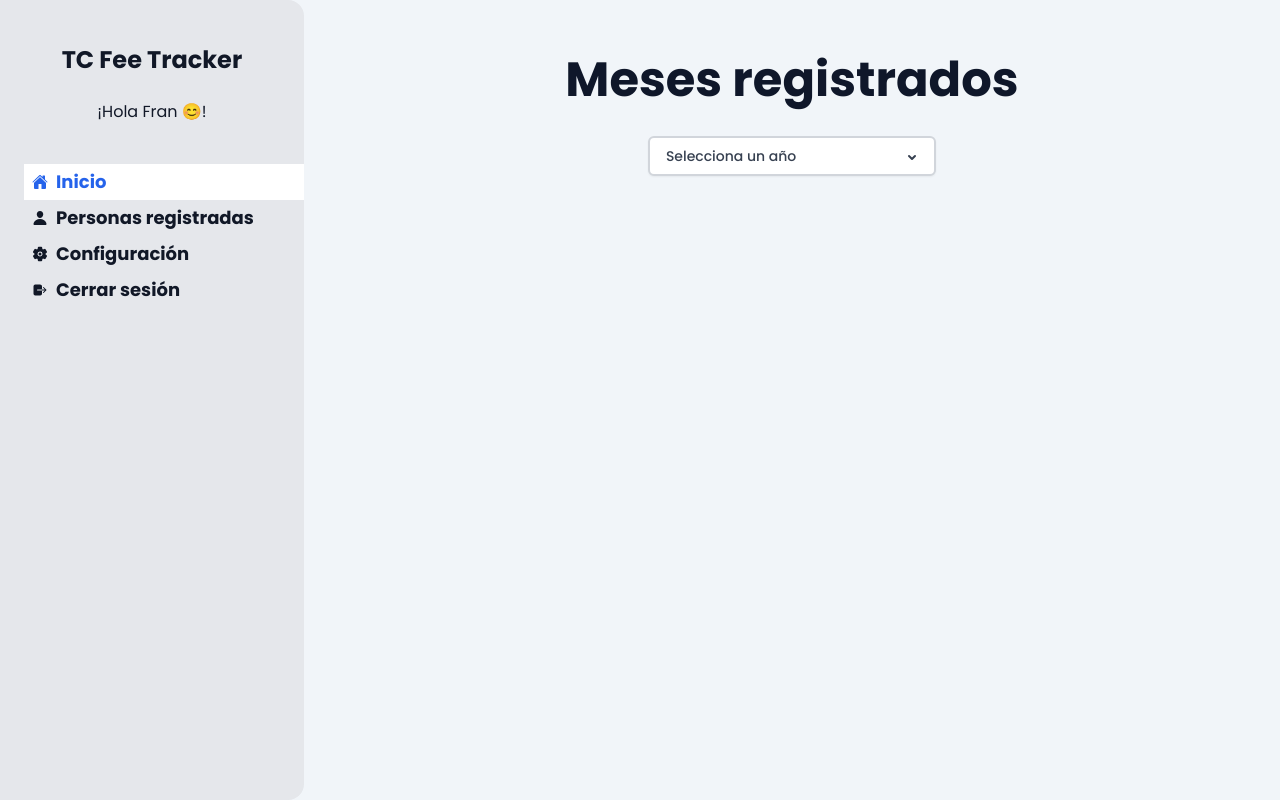
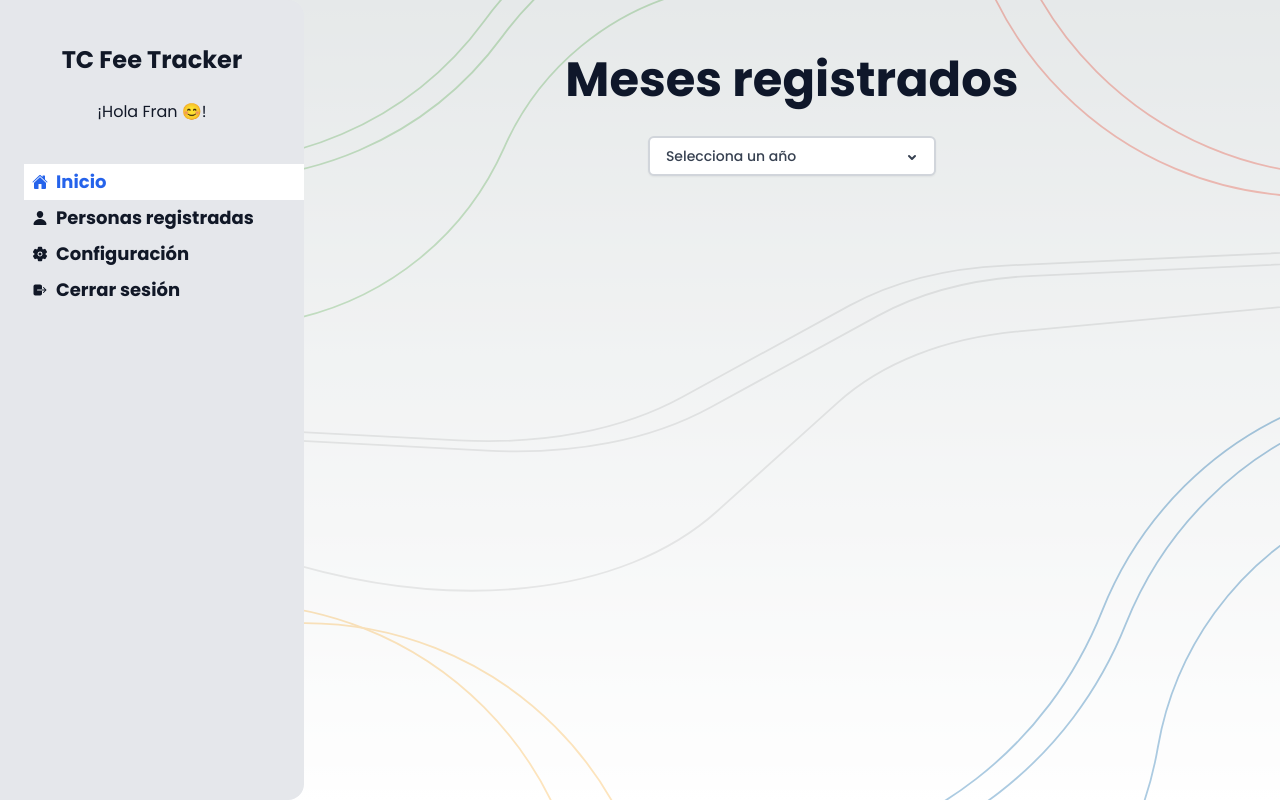
Before and after one commit to panchyh97/tc-fee-tracker, a Next.js app: page /home in a window 1280 px wide. Built offline with nearby package versions, Linux system fonts and the light colour scheme.

Commit message:
style: :lipstick: add bg svg

```diff
--- a/src/app/(drawerContent)/layout.tsx
+++ b/src/app/(drawerContent)/layout.tsx
@@ -2,7 +2,7 @@ import { Sidebar } from '@/components';
 
 export default function Layout({ children }: { children: React.ReactNode; }) {
     return (
-        <div className="bg-slate-100 overflow-y-scroll w-screen h-screen antialiased text-slate-300 selection:bg-blue-600 selection:text-white">
+        <div className="overflow-y-scroll w-screen h-screen antialiased text-slate-300 selection:bg-blue-600 selection:text-white">
             <div className="flex">
                 <Sidebar />
                 <div className="p-2 w-full text-slate-900">
--- a/src/app/layout.tsx
+++ b/src/app/layout.tsx
@@ -1,25 +1,31 @@
 import type { Metadata } from "next";
+import Image from 'next/image'
 import { Poppins } from "next/font/google";
 import "./globals.css";
 
 const poppins = Poppins({
-  subsets: ["latin"],
-  weight: ["400", "500", "700", "800", "900"]
+  subsets: ['latin'],
+  weight: ['400', '500', '700', '800', '900'],
 });
 
 export const metadata: Metadata = {
-  title: "Create Next App",
-  description: "Generated by create next app",
+  title: 'Create Next App',
+  description: 'Generated by create next app',
 };
 
-export default function RootLayout({
-  children,
-}: Readonly<{
-  children: React.ReactNode;
-}>) {
+const RootLayout = ({ children }: Readonly<{ children: React.ReactNode }>) => {
   return (
     <html lang="es">
-      <body className={poppins.className}>{children}</body>
+      <body className={poppins.className}>
+        <div className="relative">
+          <div className="absolute inset-0 z-0 pointer-events-none">
+            <Image src="/bg.svg" className="w-full h-full object-cover opacity-40" alt="background" width={'100'} height={'100'} />
+          </div>
+          <div className="relative z-10">{children}</div>
+        </div>
+      </body>
     </html>
   );
-}
+};
+
+export default RootLayout;
```
Also changed, not shown: public/bg.svg (added).
